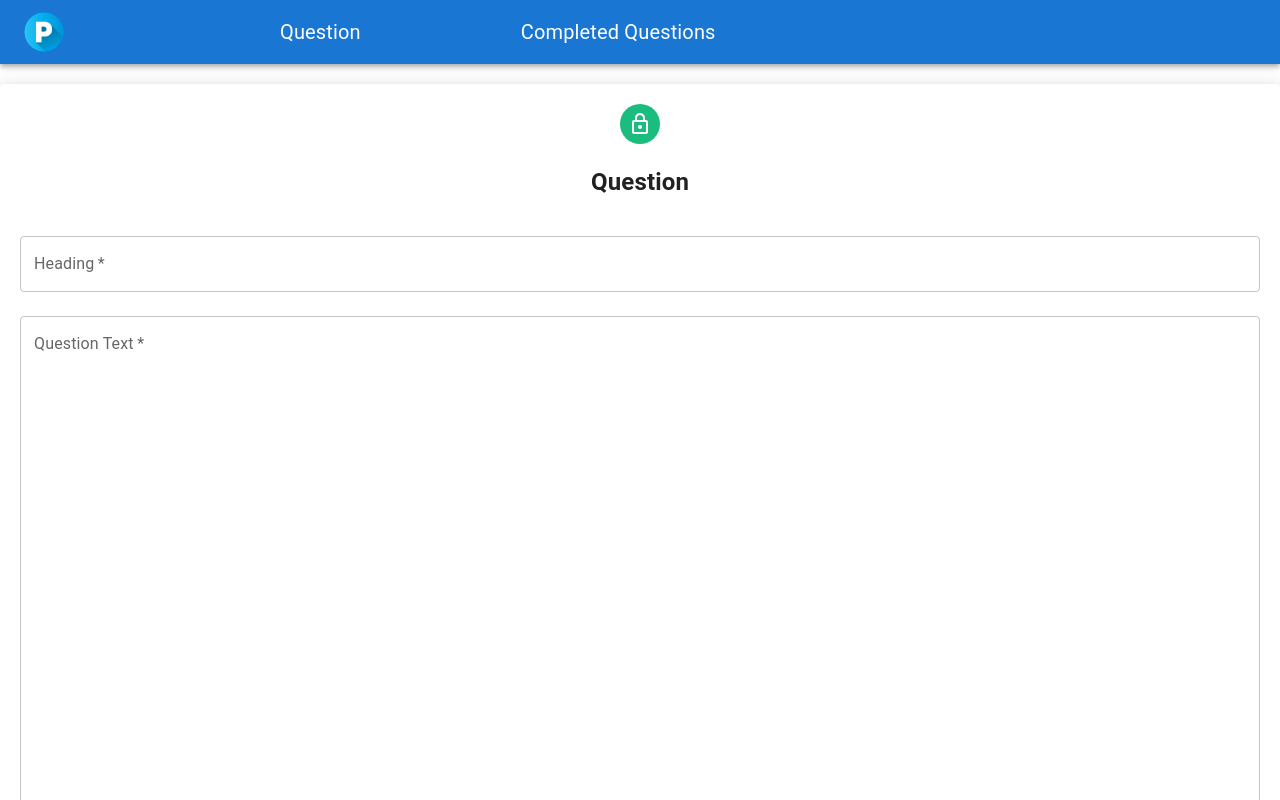
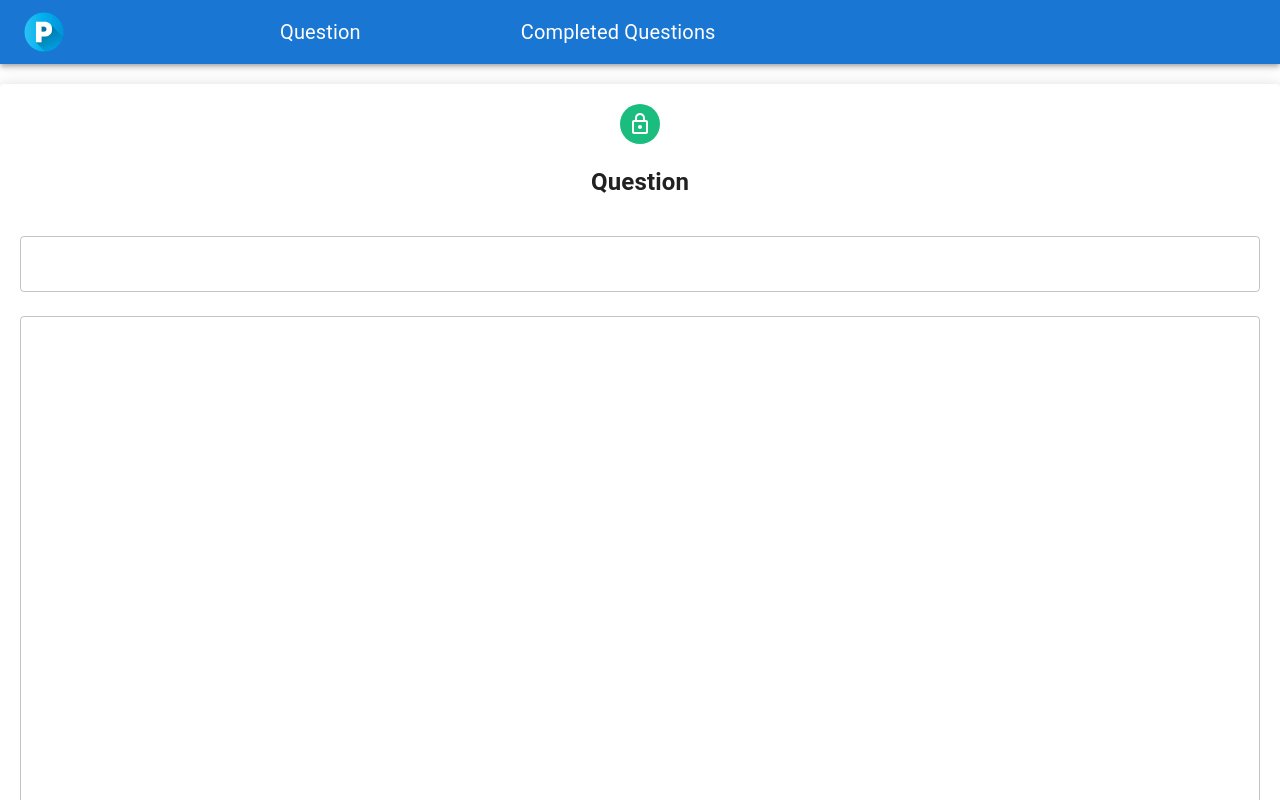
Before and after one commit to imadipal/ProcessF, a React (Create React App) app: page /question in a window 1280 px wide. Shown: the top 800 px of the page. Built offline with nearby package versions, Linux system fonts and the light colour scheme; no server answers.

Commit message:
Question view page edited

```diff
--- a/src/components/QuestionView.js
+++ b/src/components/QuestionView.js
@@ -52,17 +52,15 @@ const QuestionView = () => {
                 {/* Wrap inputs and button inside a form */}
                 <form onSubmit={handleMarkDone}>
                     <TextField
-                        label='Heading'
                         type="text"
-                        placeholder={question?.heading}
+                        value={question?.heading || ''}
                         variant="outlined"
                         margin="normal"
                         fullWidth
                         required
                     />
                     <TextField
-                        label='Question Text'
-                        placeholder={question?.questionText}
+                        value={question?.questionText || ''}
                         type='text'
                         variant="outlined"
                         margin="normal"
```
